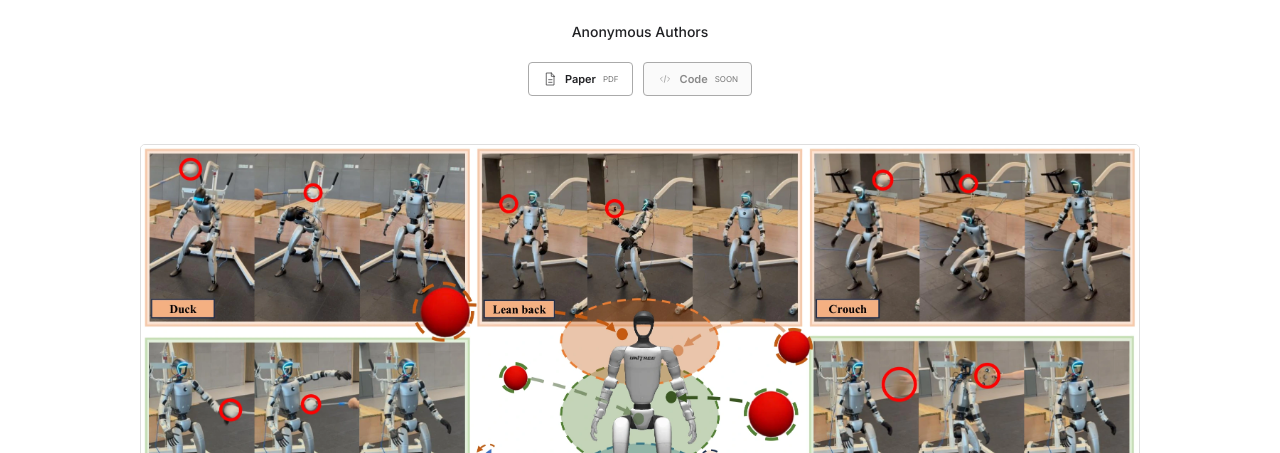
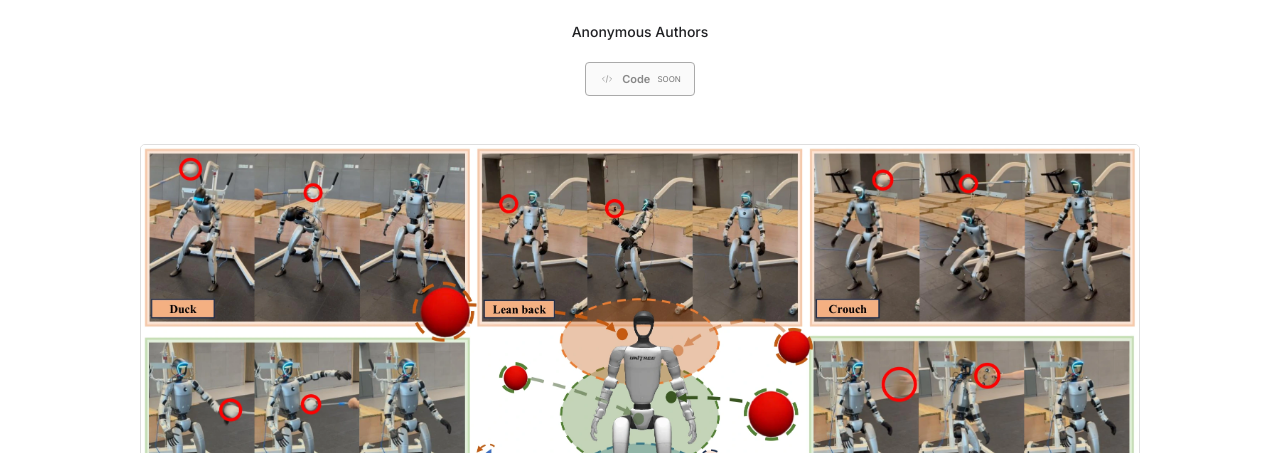
Before and after one commit to BARE-DOA/BARE-DOA.github.io, a plain HTML site: page index.html in a window 1280 px wide. Shown: the part 347-800 px from the top of the page. Drawn offline with Linux system fonts and the light colour scheme.

Commit message:
Remove Paper button from project page

```diff
--- a/index.html
+++ b/index.html
@@ -35,10 +35,6 @@
         </div>
 
         <div class="paper-links">
-          <a class="pill-link" href="assets/paper/BARE.pdf" target="_blank" rel="noopener">
-            <svg viewBox="0 0 24 24" aria-hidden="true"><path d="M7 3h7l4 4v14H7zM14 3v5h5M10 13h5M10 17h5"/></svg>
-            Paper <small>PDF</small>
-          </a>
           <span class="pill-link is-disabled" title="Add the code URL when available">
             <svg viewBox="0 0 24 24" aria-hidden="true"><path d="m8 9-3 3 3 3m8-6 3 3-3 3m-3-8-2 10"/></svg>
             Code <small>soon</small>
```
